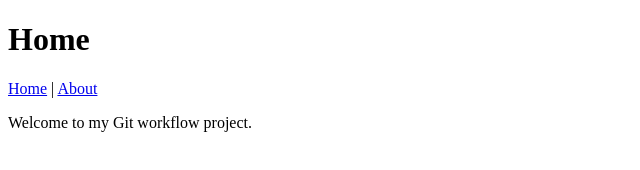
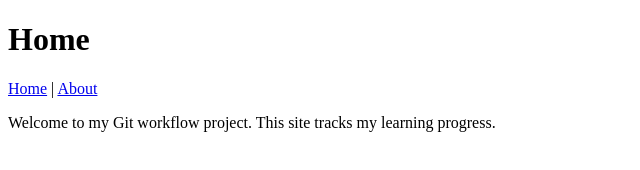
Before and after one commit to mohit-1710/git-workflow-login-assignment, a plain HTML site: page index.html in a window 1280 px wide. Shown: the whole page, without its empty margins (0-640 px from the left). Drawn offline with Linux system fonts and the light colour scheme.

Commit message:
Update home page introduction

```diff
--- a/index.html
+++ b/index.html
@@ -11,7 +11,7 @@
     <nav><a href="index.html">Home</a> | <a href="about.html">About</a></nav>
   </header>
   <main>
-    <p>Welcome to my Git workflow project.</p>
+    <p>Welcome to my Git workflow project. This site tracks my learning progress.</p>
   </main>
 </body>
 </html>
```
